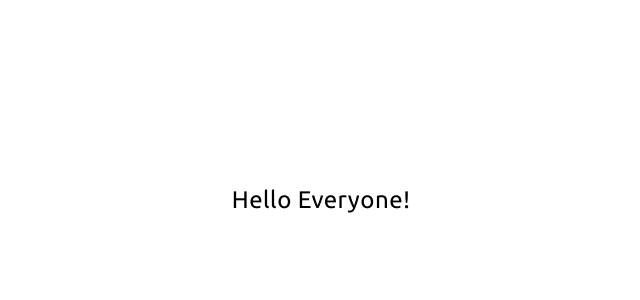
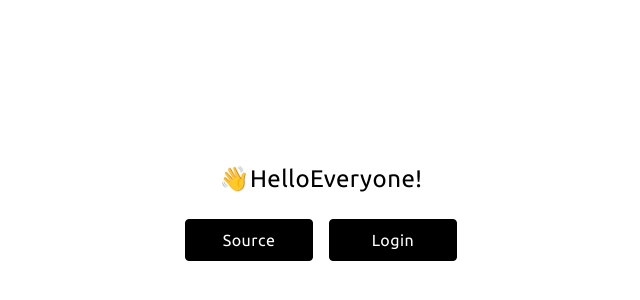
Before and after one commit to offensive-vk/tiny-r2-client, a React (Vite) app: page / in a window 1280 px wide. Shown: the part 188-488 px from the top of the page, without its empty margins (319-959 px from the left). Built offline with nearby package versions, Linux system fonts and the light colour scheme.

Commit message:
fix: new hero look.

```diff
--- a/src/index.css
+++ b/src/index.css
@@ -31,3 +31,7 @@ body {
     -moz-osx-font-smoothing: grayscale;
     letter-spacing: 0.5px;
 }
+
+button {
+    cursor: pointer;
+}
--- a/src/pages/Hero.tsx
+++ b/src/pages/Hero.tsx
@@ -1,7 +1,30 @@
 export default function Hero() {
     return (
         <div className="flex flex-col items-center justify-center min-h-screen p-4 bg-white dark:bg-black">
-            <h2 className="text-2xl mb-6 text-black dark:text-white">Hello Everyone!</h2>
+            <h2 className="text-2xl mb-6 text-black dark:text-white animate-fade-in-up">
+                <span className="inline-block animate-wave">👋</span>
+                <span className="inline-block animate-slide-in">Hello</span>
+                <span className="inline-block animate-slide-in [animation-delay:200ms]">Everyone!</span>
+            </h2>
+
+            <div className="flex gap-4">
+                <a
+                    href="https://github.com/offensive-vk/tiny-r2-client"
+                    className="w-32 text-center p-2 rounded transition-all duration-300 bg-black dark:bg-white text-white dark:text-black
+                            cursor-pointer hover:bg-white hover:text-black dark:hover:bg-black dark:hover:text-white border
+                            border-black dark:border-white"
+                >
+                    Source
+                </a>
+                <a
+                    href="/login"
+                    className="w-32 text-center p-2 rounded transition-all duration-300 bg-black dark:bg-white text-white dark:text-black
+                            cursor-pointer hover:bg-white hover:text-black dark:hover:bg-black dark:hover:text-white border
+                            border-black dark:border-white"
+                >
+                    Login
+                </a>
+            </div>
         </div>
     );
 }
--- a/src/pages/Upload.tsx
+++ b/src/pages/Upload.tsx
@@ -69,12 +69,6 @@ export default function Upload() {
         >
           {theme === 'light' ? '🌙' : '☀️'}
         </button>
-        <button
-          className="p-2 bg-red-600 dark:bg-red-500 text-white hover:bg-red-700 dark:hover:bg-red-600 rounded"
-          onClick={logout}
-        >
-          Logout
-        </button>
       </div>
 
       <h1 className="text-2xl mb-4 text-black dark:text-white">Upload Anything</h1>
@@ -109,7 +103,13 @@ export default function Upload() {
       >
         {isUploading ? 'Uploading...' : 'Upload'}
       </button>
-
+      <br />
+      <button
+          className="p-2 bg-red-600 dark:bg-red-500 text-white hover:bg-red-700 dark:hover:bg-red-600 rounded"
+          onClick={logout}
+        >
+          Logout
+        </button>
       {isUploading && (
         <div className="w-full max-w-md mt-4">
           <div className="flex justify-between mb-2">
--- a/tailwind.config.cjs
+++ b/tailwind.config.cjs
@@ -5,7 +5,45 @@ export default {
     "./src/**/*.{js,ts,jsx,tsx}",
   ],
   theme: {
-    extend: {},
+    extend: {
+      keyframes: {
+          'fade-in-up': {
+              '0%': {
+                  opacity: '0',
+                  transform: 'translateY(10px)'
+              },
+              '100%': {
+                  opacity: '1',
+                  transform: 'translateY(0)'
+              },
+          },
+          'wave': {
+              '0%': { transform: 'rotate(0.0deg)' },
+              '10%': { transform: 'rotate(14deg)' },
+              '20%': { transform: 'rotate(-8deg)' },
+              '30%': { transform: 'rotate(14deg)' },
+              '40%': { transform: 'rotate(-4deg)' },
+              '50%': { transform: 'rotate(10.0deg)' },
+              '60%': { transform: 'rotate(0.0deg)' },
+              '100%': { transform: 'rotate(0.0deg)' },
+          },
+          'slide-in': {
+              '0%': {
+                  opacity: '0',
+                  transform: 'translateX(-20px)'
+              },
+              '100%': {
+                  opacity: '1',
+                  transform: 'translateX(0)'
+              },
+          },
+      },
+      animation: {
+          'fade-in-up': 'fade-in-up 0.5s ease-out',
+          'wave': 'wave 2.5s ease-in-out infinite',
+          'slide-in': 'slide-in 0.5s ease-out forwards',
+      },
+    },
   },
   plugins: []
 }
```
